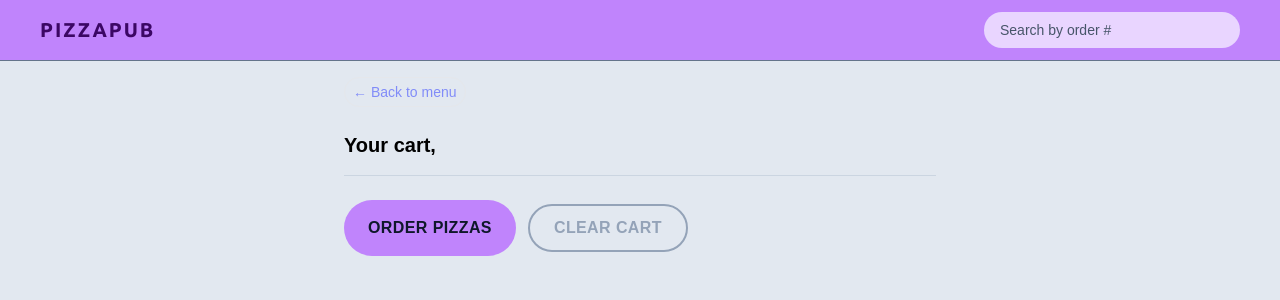
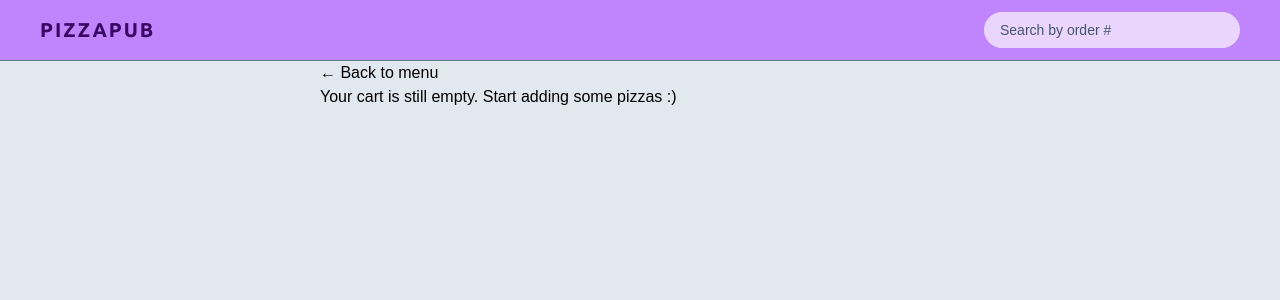
Before and after one commit to bakNa2t/pizzapub, a React (Vite) app: page /cart in a window 1280 px wide. Shown: the top 300 px of the page. Built offline with nearby package versions, Linux system fonts and the light colour scheme; a web font is replaced by a local one.

Commit message:
Added clearItem action and if cart length is empty display CartEmpty

```diff
--- a/src/base-blocks/cart/Cart.jsx
+++ b/src/base-blocks/cart/Cart.jsx
@@ -1,10 +1,11 @@
 // import { Link } from "react-router-dom";
-import { useSelector } from "react-redux";
-import { getCart } from "./cartSlice";
+import { useDispatch, useSelector } from "react-redux";
+import { clearItem, getCart } from "./cartSlice";
 
 import ButtonLink from "../../ui-blocks/ButtonLink";
 import Button from "../../ui-blocks/Button";
 import CartItem from "../cart/CartItem";
+import CartEmpty from "../cart/CartEmpty";
 
 // const fakeCart = [
 //   {
@@ -33,6 +34,9 @@ import CartItem from "../cart/CartItem";
 function Cart() {
   const username = useSelector((state) => state.user.username);
   const cart = useSelector(getCart);
+  const dispatch = useDispatch();
+
+  if (!cart.length) return <CartEmpty />;
 
   return (
     <div className="px-6 py-4">
@@ -50,7 +54,9 @@ function Cart() {
         <Button to="/order/new" type="primary">
           Order pizzas
         </Button>
-        <Button type="secondary">Clear cart</Button>
+        <Button type="secondary" onClick={() => dispatch(clearItem())}>
+          Clear cart
+        </Button>
       </div>
     </div>
   );
```
